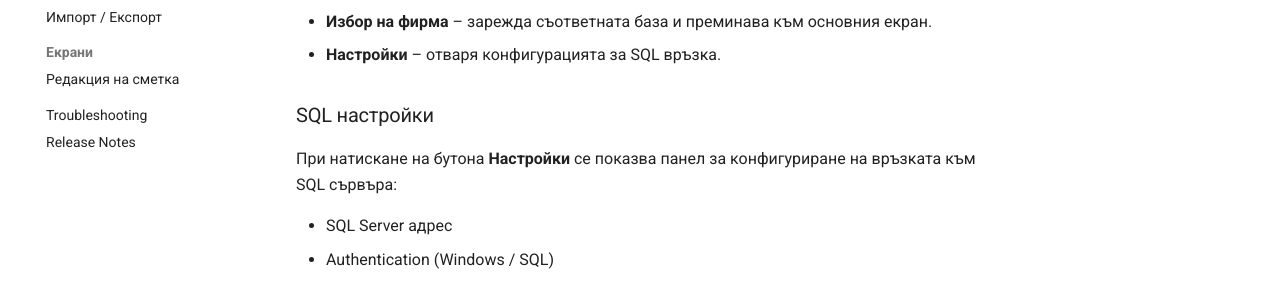
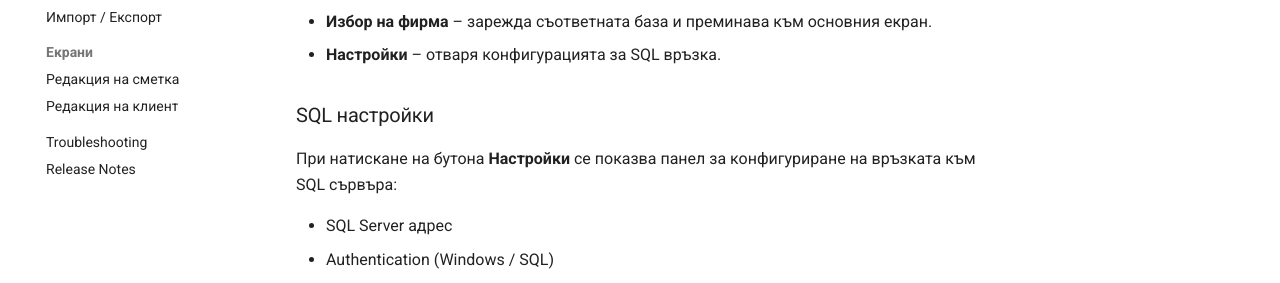
Before and after one commit to teodorval/saftviewer-docs, an MkDocs documentation site: the page built from docs/index.md, in a window 1280 px wide. Shown: the part 561-844 px from the top of the page. Built offline with MkDocs 1.6.1 and Material for MkDocs 9.7.7, drawn with Linux system fonts in a browser that asks for light colours.

Commit message:
Add client edit section to mkdocs.yml

```diff
--- a/mkdocs.yml
+++ b/mkdocs.yml
@@ -52,6 +52,8 @@ nav:
 
   - Екрани:
       - Редакция на сметка: account-edit.md
+      - Редакция на клиент: client-edit.md
+
 
   - Troubleshooting: troubleshooting.md
   - Release Notes: release-notes.md
```
